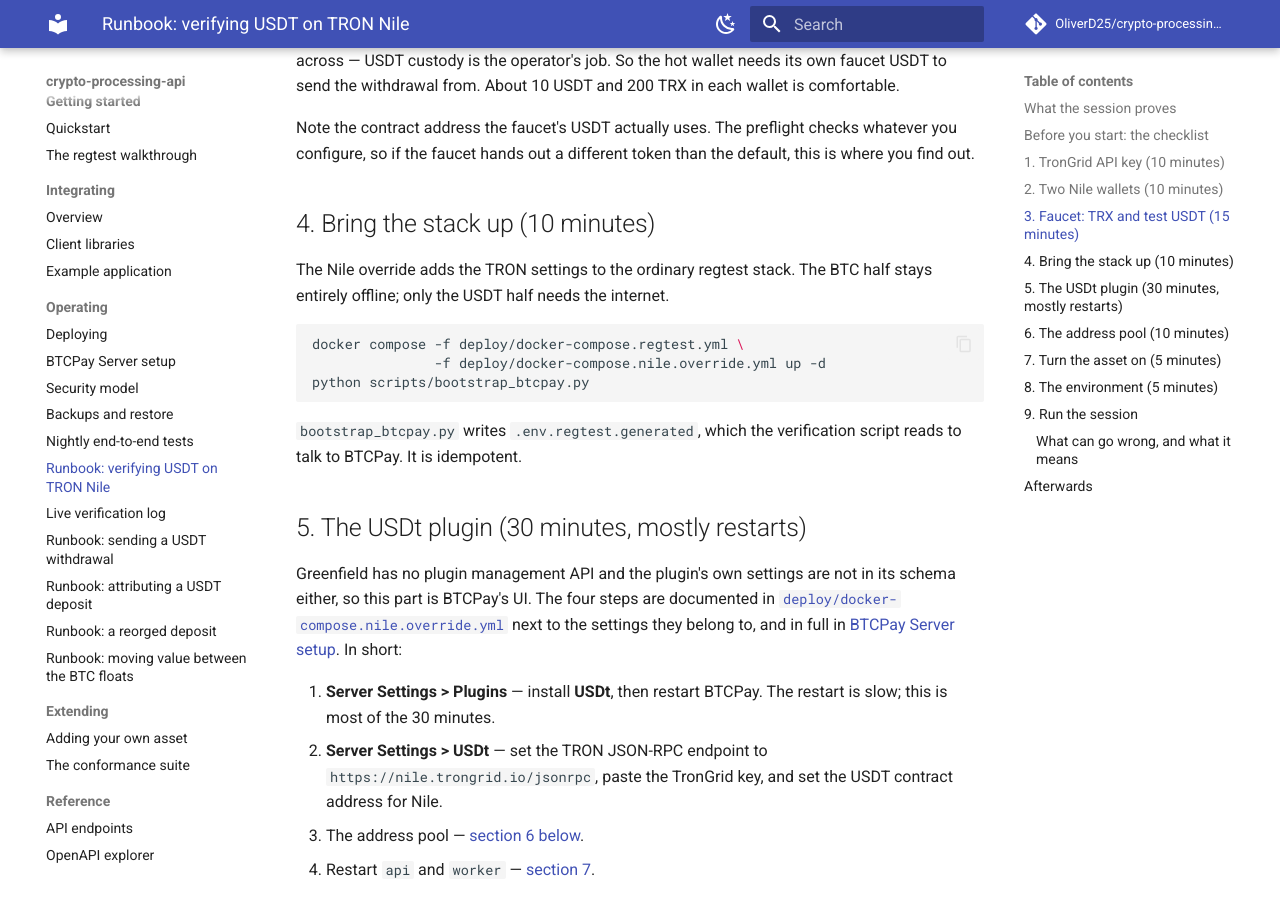
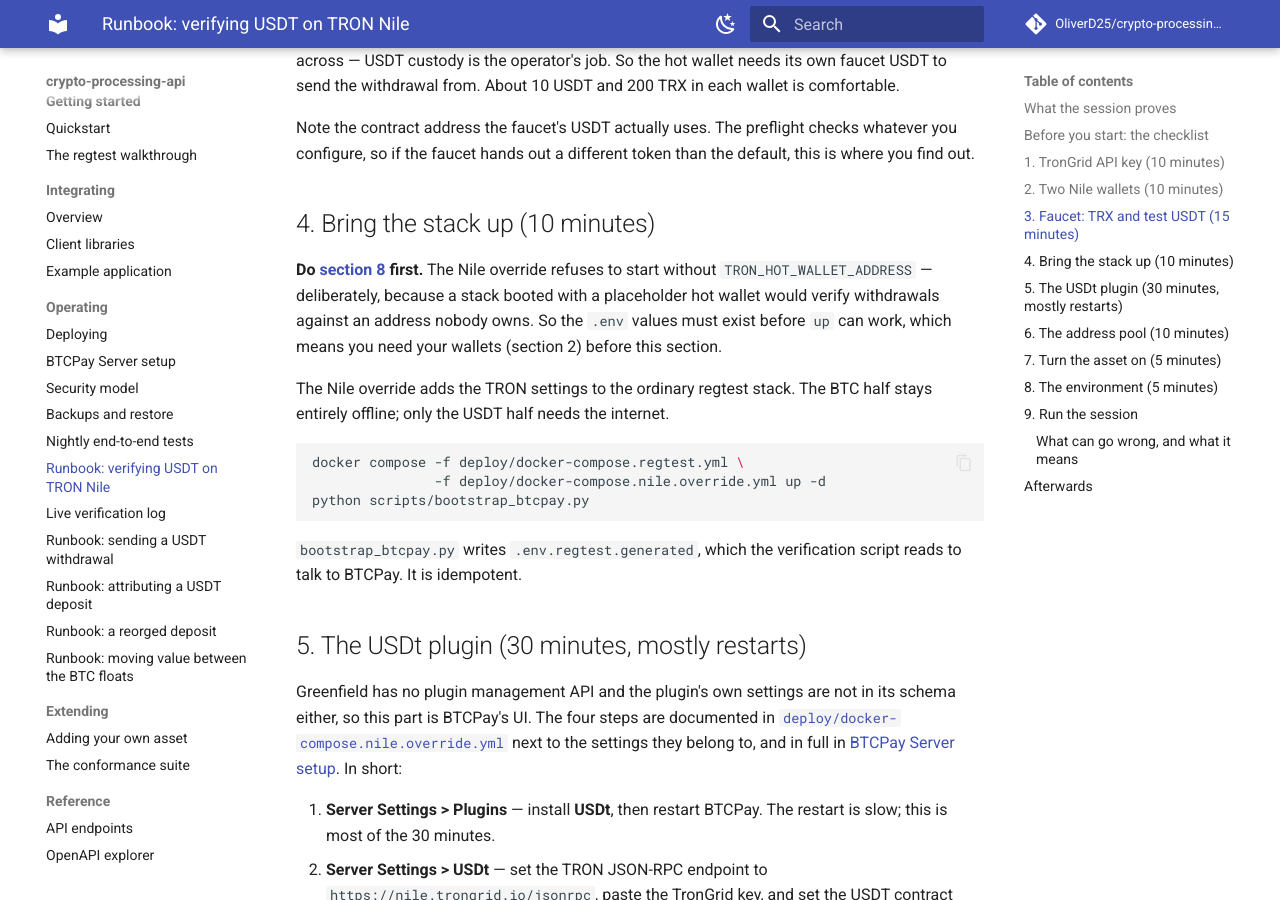
Before and after one commit to OliverD25/crypto-processing-api, an MkDocs documentation site: the page built from docs/operating/runbook-nile-verification.md, in a window 1280 px wide and 900 px high, scrolled down 3081 px. Built offline with MkDocs 1.6.1 and Material for MkDocs 9.7.7, drawn with Linux system fonts in a browser that asks for light colours; comment, search, counter and statistics services are not loaded.

Commit message:
Warn that the Nile stack cannot start before the environment exists
Found by following the runbook: its checklist orders stack-up (section 4)
before the environment (section 8), but the compose override requires the
hot-wallet address at startup — correctly, since a placeholder hot wallet
would be verified against. The runbook now says section 8 comes first.

Co-Authored-By: Claude Fable 5 <noreply@anthropic.com>

```diff
--- a/docs/operating/runbook-nile-verification.md
+++ b/docs/operating/runbook-nile-verification.md
@@ -124,6 +124,12 @@ whatever you configure, so if the faucet hands out a different token than the
 default, this is where you find out.
 
 ## 4. Bring the stack up (10 minutes)
+
+**Do [section 8](#8-the-environment-5-minutes) first.** The Nile override
+refuses to start without `TRON_HOT_WALLET_ADDRESS` — deliberately, because a
+stack booted with a placeholder hot wallet would verify withdrawals against an
+address nobody owns. So the `.env` values must exist before `up` can work,
+which means you need your wallets (section 2) before this section.
 
 The Nile override adds the TRON settings to the ordinary regtest stack. The BTC
 half stays entirely offline; only the USDT half needs the internet.
```
